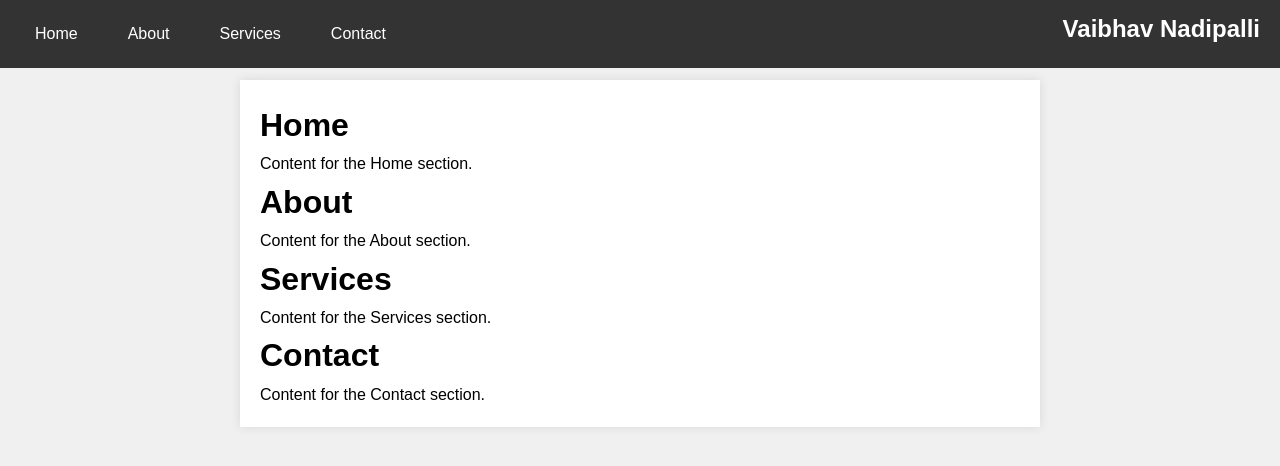
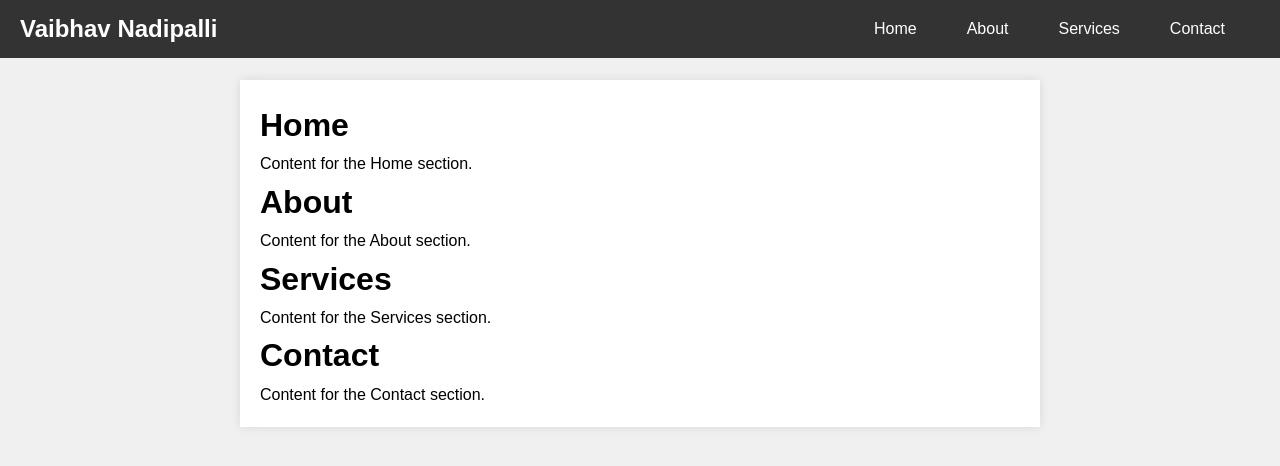
Before and after one commit to Vaibhav-Nadipalli/vaibhav-nadipalli.github.io, a Jekyll site: the page built from index.markdown, in a window 1280 px wide. Shown: the top 466 px of the page. Built offline with Jekyll 4.4.1, drawn with Linux system fonts in a browser that asks for light colours.

Commit message:
Update default.html

```diff
--- a/_layouts/default.html
+++ b/_layouts/default.html
@@ -10,13 +10,13 @@
     <header>
         <nav class="navbar">
             <div class="nav-container">
+                <h3 class="nav-title">Vaibhav Nadipalli</h3>
                 <ul class="nav-links">
                     <li><a href="#home">Home</a></li>
                     <li><a href="#about">About</a></li>
                     <li><a href="#services">Services</a></li>
                     <li><a href="#contact">Contact</a></li>
                 </ul>
-                <h2 class="nav-title">Vaibhav Nadipalli</h2>
             </div>
         </nav>
     </header>
```
